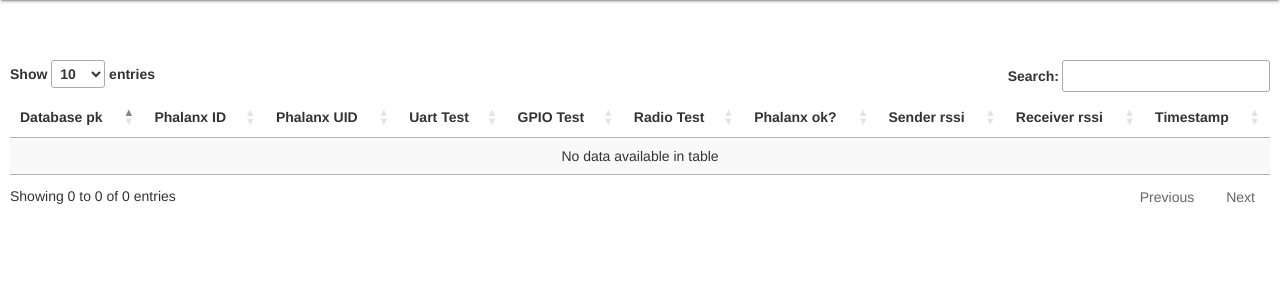
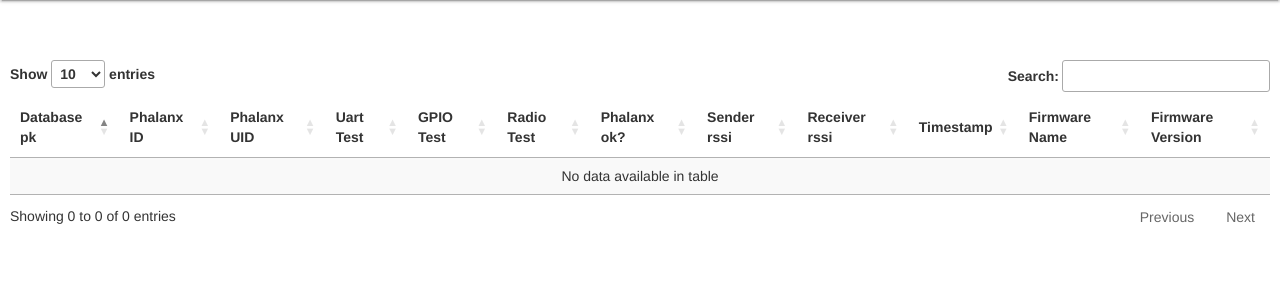
Before and after one commit to edgar501/PhalanxIDService, a Django app: a page that uses WebService/templates/phalanx_table.html in a window 1280 px wide. Shown: the part 64-364 px from the top of the page. Run offline with Django 3.2, Linux system fonts and the light colour scheme; data that the repository does not hold is empty; some libraries are stand-ins or nearby versions.

Commit message:
Fixed some update errors.

```diff
--- a/WebService/models.py
+++ b/WebService/models.py
@@ -12,3 +12,5 @@ class PhalanxIDDataModel(models.Model):
     sender_rssi = models.CharField(max_length=100, blank=True, null=True)
     receiver_rssi = models.CharField(max_length=100, blank=True, null=True)
     timestamp = models.CharField(max_length=100, blank=True, null=True)
+    firmware_name = models.CharField(max_length=100, blank=True, null=True)
+    firmware_version = models.CharField(max_length=100, blank=True, null=True)
--- a/WebService/templates/phalanx_table.html
+++ b/WebService/templates/phalanx_table.html
@@ -44,36 +44,40 @@
             <table id="example" class="display" cellspacing="0" width="100%">
                 <thead class="mdl-data-table__cell--non-numeric">
                 <tr>
-                    <th class="text-left">Database pk</th>
-                    <th class="text-left">Phalanx ID</th>
-                    <th class="text-left">Phalanx UID</th>
-                    <th class="text-left">Uart Test</th>
-                    <th class="text-left">GPIO Test</th>
-                    <th class="text-left">Radio Test</th>
-                    <th class="text-left">Phalanx ok?</th>
-                    <th class="text-left">Sender rssi</th>
-                    <th class="text-left">Receiver rssi</th>
-                    <th class="text-left">Timestamp</th>
+                    <th class="text-center">Database pk</th>
+                    <th class="text-center">Phalanx ID</th>
+                    <th class="text-center">Phalanx UID</th>
+                    <th class="text-center">Uart Test</th>
+                    <th class="text-center">GPIO Test</th>
+                    <th class="text-center">Radio Test</th>
+                    <th class="text-center">Phalanx ok?</th>
+                    <th class="text-center">Sender rssi</th>
+                    <th class="text-center">Receiver rssi</th>
+                    <th class="text-center">Timestamp</th>
+                    <th class="text-center">Firmware Name</th>
+                    <th class="text-center">Firmware Version</th>
+
                 </tr>
                 </thead>
                 <tbody>
                 {% for phalanx_object in phalanx_info %}
                     <tr class="mdl-data-table__cell--non-numeric">
-                        <td> {{ phalanx_object.pk }} </td>
-                        <td> {{ phalanx_object.phalanx_id }} </td>
-                        <td> {{ phalanx_object.phalanx_uid }} </td>
-                        <td> {{ phalanx_object.uart_test }} </td>
-                        <td> {{ phalanx_object.gpio_test }} </td>
-                        <td> {{ phalanx_object.radio_test }} </td>
+                        <td class="text-center"> {{ phalanx_object.pk }} </td>
+                        <td class="text-center"> {{ phalanx_object.phalanx_id }} </td>
+                        <td class="text-center"> {{ phalanx_object.phalanx_uid }} </td>
+                        <td class="text-center"> {{ phalanx_object.uart_test }} </td>
+                        <td class="text-center"> {{ phalanx_object.gpio_test }} </td>
+                        <td class="text-center"> {{ phalanx_object.radio_test }} </td>
                         {% if phalanx_object.phalanx_ok %}
-                            <td><span class="glyphicon glyphicon-ok"></span></td>
+                            <td class="text-center"><span class="glyphicon glyphicon-ok"></span></td>
                         {% else %}
-                            <td><span class="glyphicon glyphicon-remove"></span></td>
+                            <td class="text-center"><span class="glyphicon glyphicon-remove"></span></td>
                         {% endif %}
-{#                        <td> {{ phalanx_object.phalanx_ok }} </td>#}
-                        <td> {{ phalanx_object.sender_rssi }} </td>
-                        <td> {{ phalanx_object.receiver_rssi }} </td>
-                        <td> {{ phalanx_object.timestamp }} </td>
+                        <td class="text-center"> {{ phalanx_object.sender_rssi }} </td>
+                        <td class="text-center"> {{ phalanx_object.receiver_rssi }} </td>
+                        <td class="text-center"> {{ phalanx_object.timestamp }} </td>
+                        <td class="text-center">{{ phalanx_object.firmware_name }}</td>
+                        <td class="text-center">{{ phalanx_object.firmware_version }}</td>
                     </tr>
                 {% endfor %}
                 </tbody>
--- a/WebService/views.py
+++ b/WebService/views.py
@@ -48,6 +48,8 @@ class PhalanxIDUpdateDeleteView(generics.RetrieveUpdateDestroyAPIView):
         sender_rssi = request.data.get('sender_rssi', None)
         receiver_rssi = request.data.get('receiver_rssi', None)
         timestamp = request.data.get('timestamp', None)
+        firmware_name = request.data.get('firmware_name', None)
+        firmware_version = request.data.get('firmware_version', None)
 
         if uart_test == 'True' or uart_test == 'true':
             uart_test = True
@@ -70,6 +72,8 @@ class PhalanxIDUpdateDeleteView(generics.RetrieveUpdateDestroyAPIView):
             obj.phalanx_ok = phalanx_ok
             obj.receiver_rssi = receiver_rssi
             obj.timestamp = timestamp
+            obj.firmware_name = firmware_name
+            obj.firmware_version = firmware_version
             obj.save()
             logger.debug("Phalanx ID obj {} updated".format(obj.phalanx_id))
             response = OrderedDict()
@@ -178,6 +182,7 @@ class PhalanxIDView(generics.ListCreateAPIView):
             response_dict['sender_rssi'] = request.data.get('sender_rssi', None)
             response_dict['receiver_rssi'] = request.data.get('receiver_rssi', None)
             response_dict['timestamp'] = request.data.get('timestamp', None)
+            response_dict['firmware_name'] =request.data.get('firmware_name', None)
 
             # Second case, check if is correct
             try:
```
